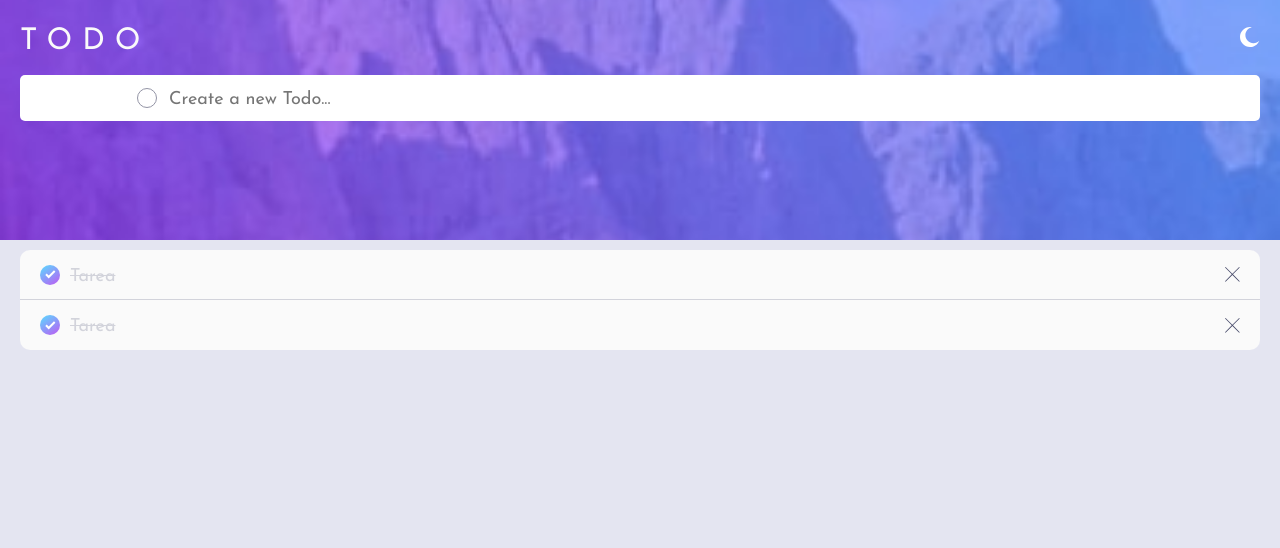
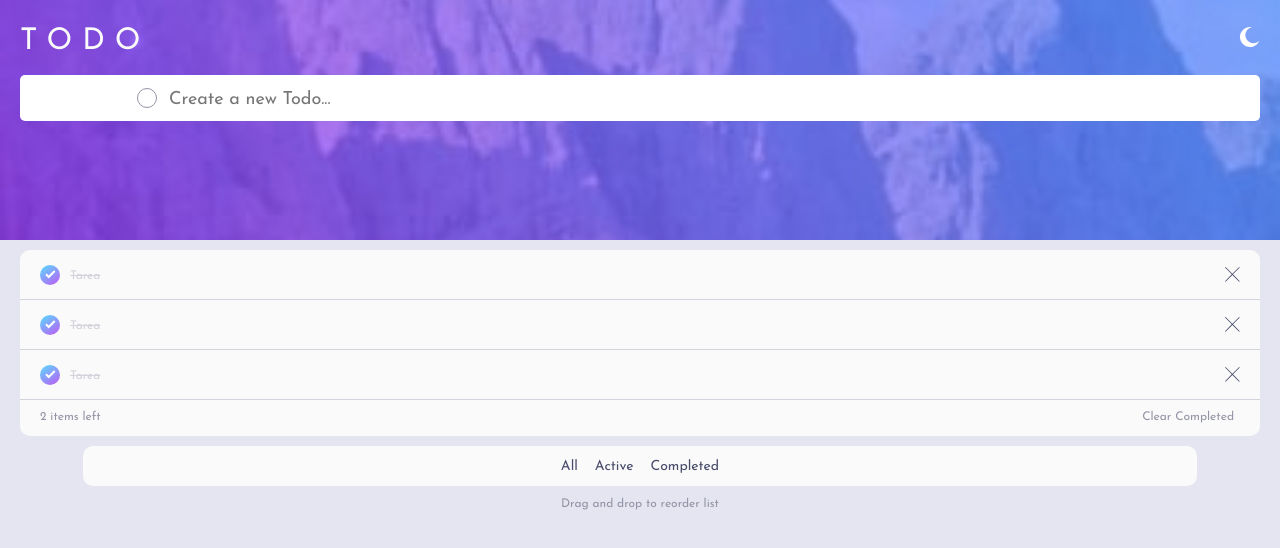
Before and after one commit to Miller1999/TaskMaster, a React (Vite) app: page / in a window 1280 px wide. Shown: the top 548 px of the page. Built offline with nearby package versions, Linux system fonts and the light colour scheme.

Commit message:
Feat: Replicate styles only light

```diff
--- a/src/App.jsx
+++ b/src/App.jsx
@@ -4,6 +4,7 @@ import "./style.sass";
 import Header from "./Components/Header";
 import Todo from "./Components/Todo";
 import ListTodos from "./Components/ListTodos";
+import Nav from "./Components/Nav";
 
 function App() {
 	return (
@@ -12,7 +13,14 @@ function App() {
 			<ListTodos>
 				<Todo />
 				<Todo />
+				<Todo />
+				<div className="listTodos__footer">
+					<span>2 items left</span>
+					<button>Clear Completed</button>
+				</div>
 			</ListTodos>
+			<Nav />
+			<p>Drag and drop to reorder list</p>
 		</Fragment>
 	);
 }
--- a/src/Components/Nav.jsx
+++ b/src/Components/Nav.jsx
@@ -0,0 +1,19 @@
+const Nav = () => {
+	return (
+		<nav className="navbar">
+			<ul>
+				<li className="navbar__item">
+					<button>All</button>
+				</li>
+				<li className="navbar__item">
+					<button>Active</button>
+				</li>
+				<li className="navbar__item">
+					<button>Completed</button>
+				</li>
+			</ul>
+		</nav>
+	);
+};
+
+export default Nav;
--- a/src/_variables.sass
+++ b/src/_variables.sass
@@ -10,7 +10,7 @@ $dark-weight: 700
 $font-size: 1.8rem
 
 //General Colors
-$highlightColor: hsl(235, 19%, 35%)
+$highlightColor: hsl(220, 98%, 61%)
 $checkColor: hsl(192, 100%, 67%) to hsl(280, 87%, 65%)
 // Light Mode
 $primary-light: hsl(0, 0%, 98%)
@@ -39,3 +39,8 @@ $desktop: 1440px
 @mixin desktop
   @media (min-width: $desktop)
     @content
+
+@mixin textButton()
+  border: none
+  background: transparent
+  cursor: pointer
--- a/src/style.sass
+++ b/src/style.sass
@@ -8,7 +8,10 @@
 body, #root
   width: 100%
   height: 100vh
-
+p
+  text-align: center
+  font-size: 1.2rem
+  color: $quaternary-light
 .light
   background-color: $second-light
   .header
@@ -76,9 +79,18 @@ body, #root
   padding: 1rem 2rem
   .todo:first-child
     border-radius: 10px 10px 0px 0px
-  .todo:last-child
-    border-radius: 0px 0px 10px 1rem
-    border: none
+  .listTodos__footer
+    display: flex
+    align-items: center
+    justify-content: space-between
+    background-color: $primary-light
+    padding: 1rem 2rem
+    border-radius: 0px 0px 10px 10px
+    span,button
+      font-size: 1.2rem
+      color: $quaternary-light
+    button
+      @include textButton()
 
 .todo
   display: flex
@@ -117,9 +129,30 @@ body, #root
       text-decoration: line-through
       color: $tertiary-light
       transition: all .5s
-
   img
     width: 1.5rem
+
+.navbar
+  display: flex
+  justify-content: center
+  width: 100%
+  ul
+    background: $primary-light
+    width: 87vw
+    margin: 0
+    padding: 1rem 2rem
+    display: flex
+    justify-content: center
+    gap: .5rem
+    border-radius: 10px
+    .navbar__item
+      list-style: none
+      button
+        color: $fifth-light
+        font-size: 1.4rem
+        @include textButton()
+      button:hover
+        color: $highlightColor
 
 .hidden
   visibility: hidden
```
